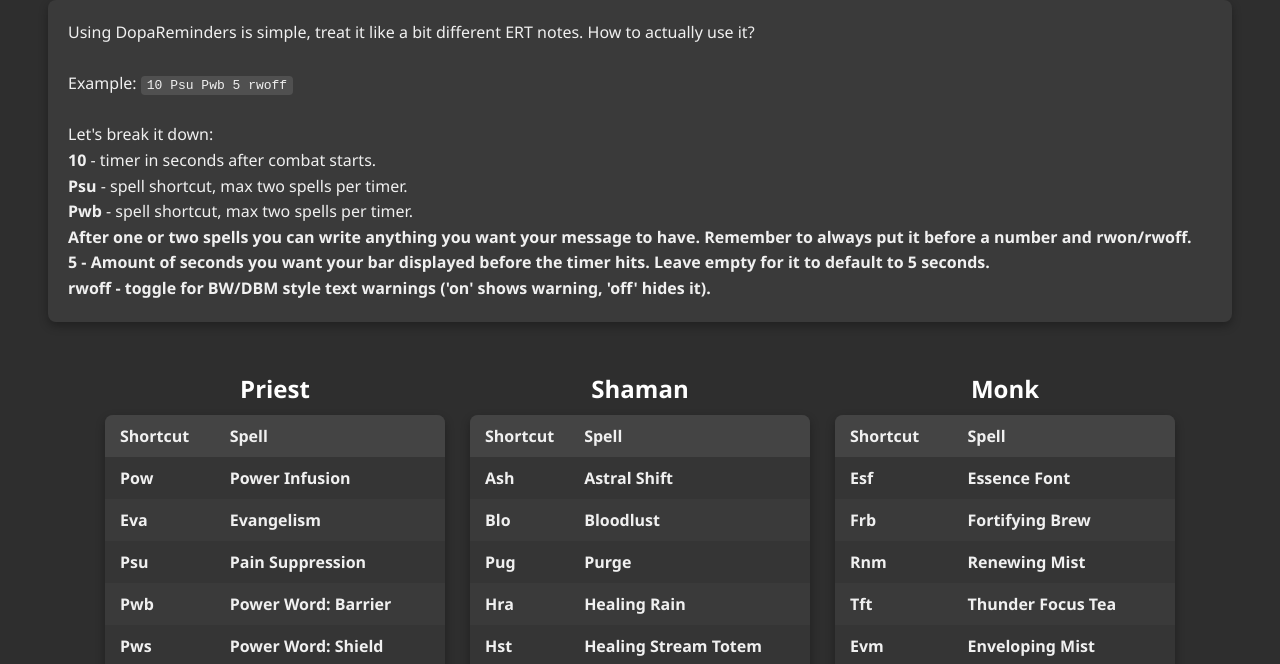
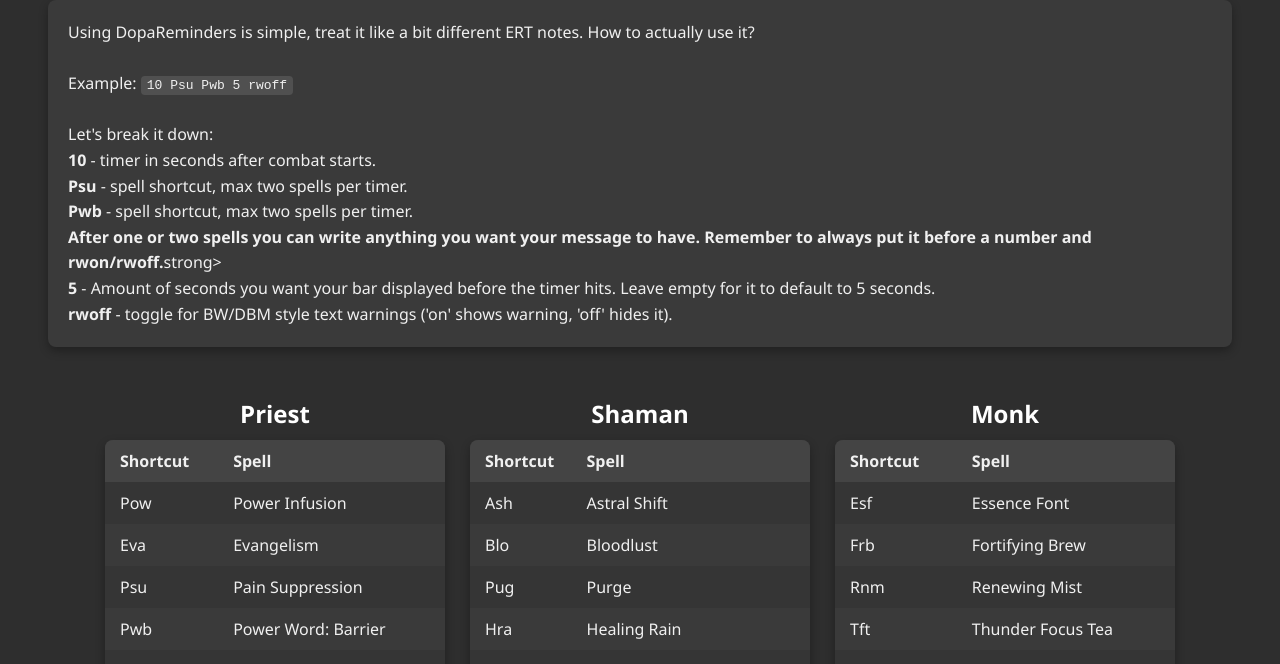
Before and after one commit to dopalone/NuggetClassTimers, a plain HTML site: page index.html in a window 1280 px wide. Shown: the part 134-798 px from the top of the page. Drawn offline with Linux system fonts and the light colour scheme.

Commit message:
Update index.html

```diff
--- a/index.html
+++ b/index.html
@@ -90,7 +90,7 @@
         <strong>10</strong> - timer in seconds after combat starts.<br>
         <strong>Psu</strong> - spell shortcut, max two spells per timer.<br>
         <strong>Pwb</strong> - spell shortcut, max two spells per timer.<br>
-        <strong>After one or two spells you can write anything you want your message to have. Remember to always put it before a number and rwon/rwoff.<br>
+        <strong>After one or two spells you can write anything you want your message to have. Remember to always put it before a number and rwon/rwoff.</strong>strong><br>
         <strong>5</strong> - Amount of seconds you want your bar displayed before the timer hits. Leave empty for it to default to 5 seconds.<br>
         <strong>rwoff</strong> - toggle for BW/DBM style text warnings ('on' shows warning, 'off' hides it).
     </p>
```
